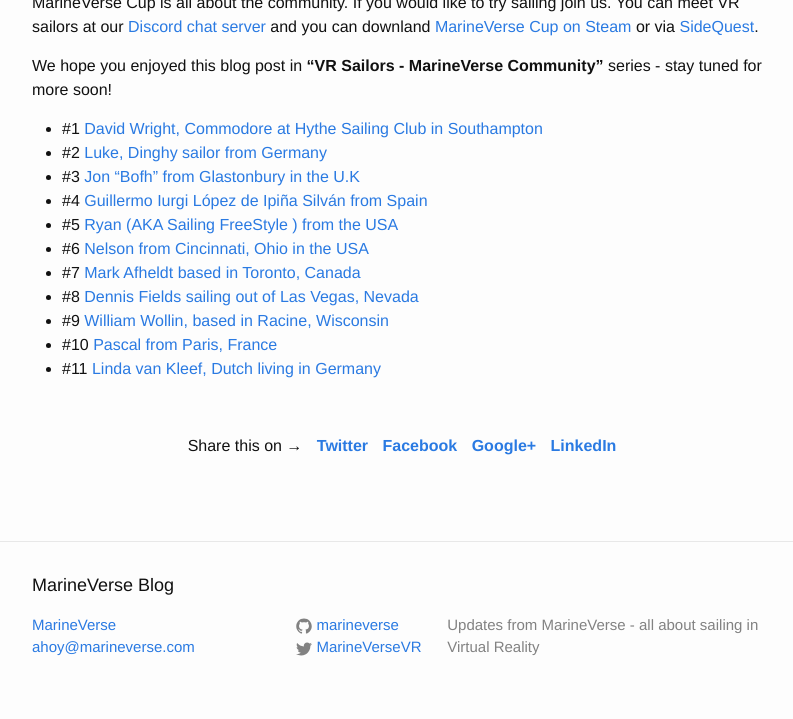
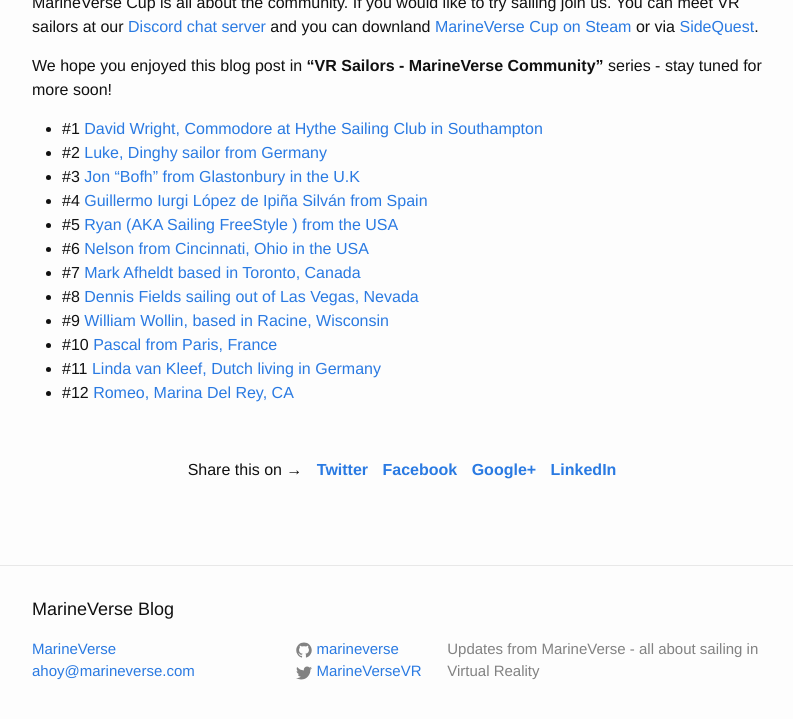
Before and after one commit to marineverse/marineverse.github.io, a Jekyll site: the page built from _posts/2020-05-09-vr-sailors-marineverse-cup-community-pascal.markdown, in a window 1280 px wide and 900 px high, scrolled down 2747 px, cut to the strip 157-876 px from the top of the window. Shown: the whole strip, without its empty margins (238-1031 px from the left). Built offline with Jekyll 4.4.1, drawn with Linux system fonts in a browser that asks for light colours; comment, search, counter and statistics services are not loaded.

Commit message:
romeo link

```diff
--- a/_includes/community-series.markdown
+++ b/_includes/community-series.markdown
@@ -9,3 +9,4 @@
   - #9 [William Wollin, based in Racine, Wisconsin](https://blog.marineverse.com/marineverse/2020/05/03/vr-sailors-marineverse-cup-community-william-wollin.html)
   - #10 [Pascal from Paris, France](https://blog.marineverse.com/marineverse/2020/05/08/vr-sailors-marineverse-cup-community-pascal.html)
   - #11 [Linda van Kleef, Dutch living in Germany](https://blog.marineverse.com/marineverse/2020/05/11/vr-sailors-marineverse-cup-community-linda-van-kleef.html)
+  - #12 [Romeo, Marina Del Rey, CA](https://blog.marineverse.com/marineverse/2020/05/16/vr-sailors-marineverse-cup-community-romeo.html)
```
